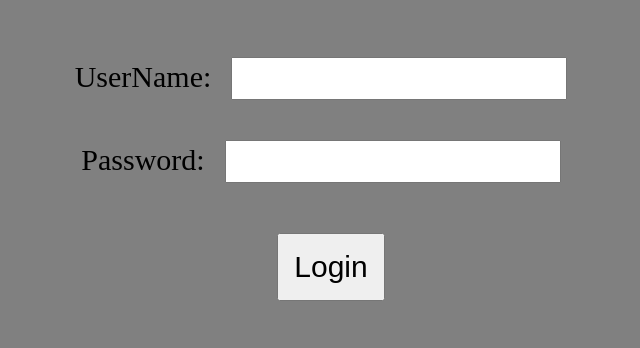
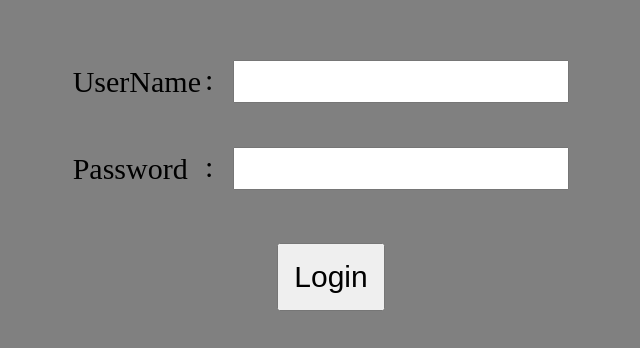
Before and after one commit to GuiltyCat/fbvvwb, a plain HTML site: page index.html in a window 1280 px wide. Shown: the part 80-428 px from the top of the page, without its empty margins (309-949 px from the left). Drawn offline with Linux system fonts and the light colour scheme.

Commit message:
update index.html

```diff
--- a/index.html
+++ b/index.html
@@ -26,8 +26,13 @@
     <div style="text-align:center">
         <h1>Hello</h1>
         <form action="/cgi-bin/index.bash" method="post">
-            UserName:<input type="text" name="username"><br>
-            Password:<input type="password" name="password"><br>
+            <table align="center" style="font-size:30px">
+                <tr>
+                    <td>UserName</td><td>:<input type="text" name="username"></td>
+                </tr><tr>
+                    <td>Password</td><td>:<input type="password" name="password"></td>
+                </tr>
+            </table>
             <button type="submit">Login</button>
         </form>
     </div>
```
